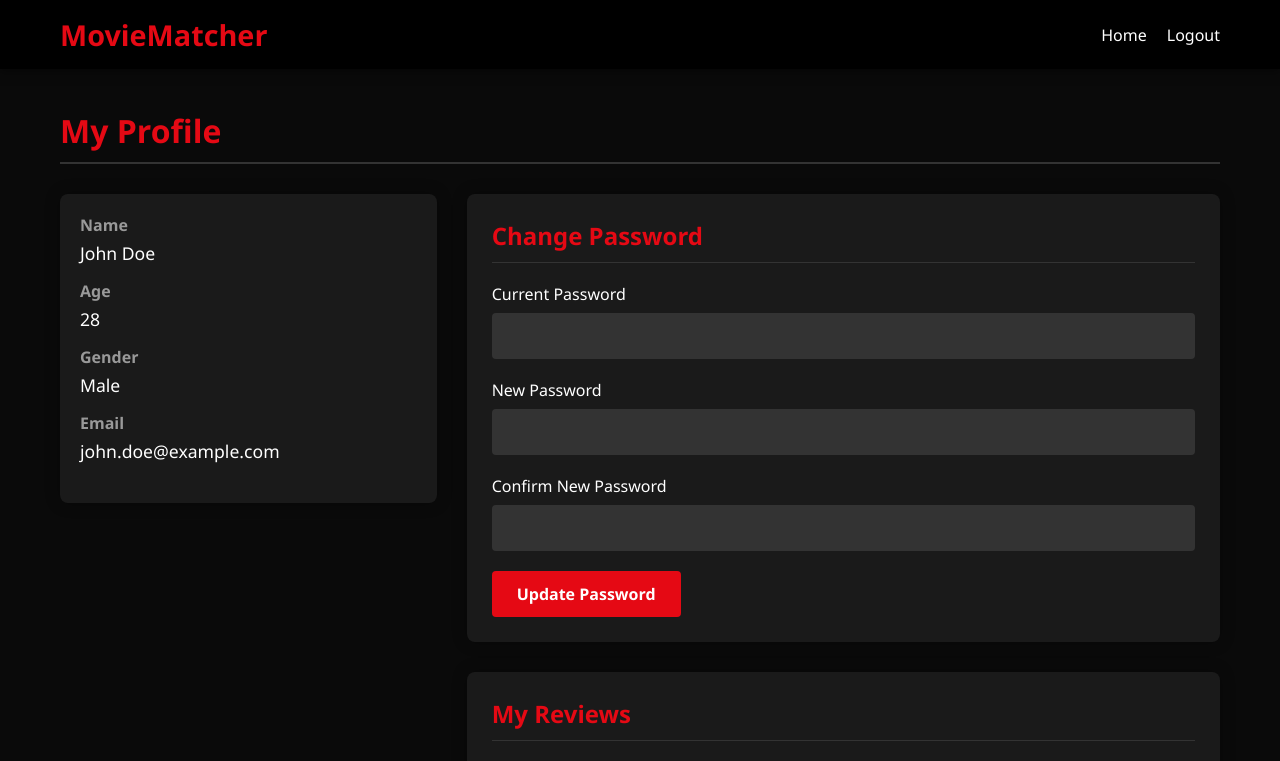
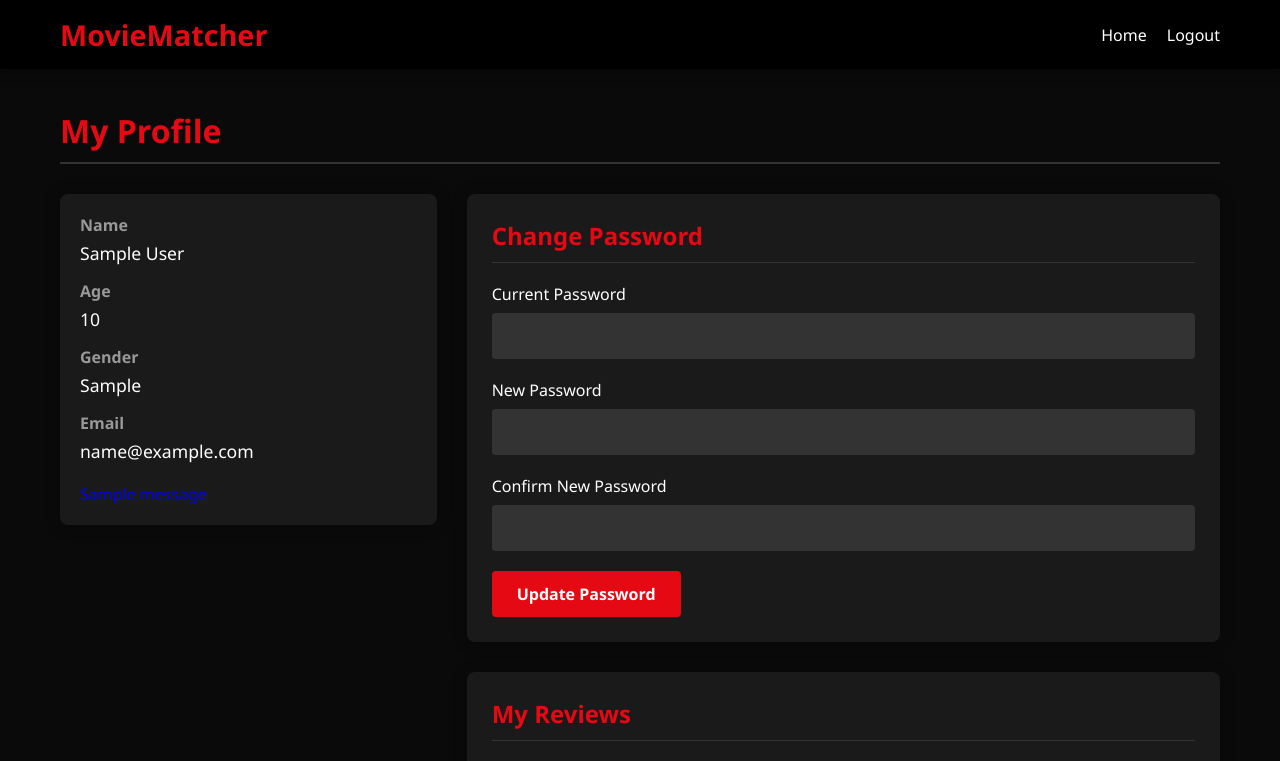
Before and after one commit to rath-anshuman/25CL2_Movie_Recomender-, a Django app: page /profile/ in a window 1280 px wide. Shown: the top 761 px of the page. Run offline with Django 5.2, Linux system fonts and the light colour scheme; a user stored in the database is signed in; tables that the repository leaves empty hold one stand-in row (values such as "Sample post"); one stand-in notice (Sample message) is shown; grey boxes are pictures that could not be loaded.

Commit message:
meow meow

```diff
--- a/Accounts/views.py
+++ b/Accounts/views.py
@@ -1,6 +1,6 @@
 from django.shortcuts import render, redirect
 from django.contrib.auth import login as auth_login, logout as auth_logout
-from django.contrib.auth import authenticate, get_user_model
+from django.contrib.auth import authenticate, get_user_model,update_session_auth_hash
 from django.views.decorators.csrf import csrf_protect
 from django.contrib import messages
 
@@ -45,7 +45,30 @@ def logout(request):
     auth_logout(request)
     return redirect("profile")
 
+def change_password(request):
+    if request.method == 'POST':
+        current_password = request.POST.get('current_password')
+        new_password = request.POST.get('new_password')
+        confirm_password = request.POST.get('confirm_password')
+
+        user = request.user
+
+        if not user.check_password(current_password):
+            messages.error(request, "Current password is incorrect.")
+        elif new_password != confirm_password:
+            messages.error(request, "New passwords do not match.")
+        else:
+            user.set_password(new_password)
+            user.save()
+            update_session_auth_hash(request, user)  # Keeps user logged in
+            messages.success(request, "Password updated successfully.")
+            return redirect('profile')  # or wherever your profile page is
+
+    return render(request, 'account/profile.html')  # replace with your template
+
 def profile(request):
     if not request.user.is_authenticated:
         return redirect("login")
-    return render(request, "account/profile.html")
+
+    user = request.user
+    return render(request, "account/profile.html", {"user": user})
--- a/MR/urls.py
+++ b/MR/urls.py
@@ -2,7 +2,7 @@ from django.contrib import admin
 from django.urls import path, include
 from django.contrib.auth import views as auth_views
 
-from Accounts.views import login,signup,logout,profile
+from Accounts.views import login,signup,logout,profile,change_password
 
 urlpatterns = [
     path('admin/', admin.site.urls),
@@ -11,4 +11,5 @@ urlpatterns = [
     path('logout/', logout, name='logout'),
     path('signup/', signup, name='signup'),
     path('profile/', profile, name='profile'),
+    path('change-password/', change_password, name='change_password'),
 ]
--- a/recomender/admin.py
+++ b/recomender/admin.py
@@ -1,8 +1,9 @@
 from django.contrib import admin
 
 # Register your models here.
-from .models import Movie,Similarity,Movie2
+from .models import Movie,Similarity,Movie2,Review
 
 admin.site.register(Movie)
 admin.site.register(Movie2)
 admin.site.register(Similarity)
+admin.site.register(Review)
--- a/recomender/models.py
+++ b/recomender/models.py
@@ -1,6 +1,5 @@
 from django.db import models
 
-from django.db import models
 
 class Movie(models.Model):
     movie_id = models.IntegerField(unique=True)
@@ -58,10 +57,10 @@ class Similarity(models.Model):
     similar_movie = models.ForeignKey(Movie2, related_name='similar_movies', on_delete=models.CASCADE)
 
 from django.db import models
-from django.contrib.auth.models import User
-
+from Accounts.models import UserAccount
 class Review(models.Model):
     movie = models.ForeignKey(Movie2, on_delete=models.CASCADE)
-    # user = models.ForeignKey(User, on_delete=models.CASCADE)
+    user = models.ForeignKey(UserAccount, on_delete=models.CASCADE,related_name='reviews')
+    rating=models.IntegerField(default=5)
     text = models.TextField()
     created_at = models.DateTimeField(auto_now_add=True)
--- a/recomender/urls.py
+++ b/recomender/urls.py
@@ -6,6 +6,6 @@ from . import views
 urlpatterns = [
     path('', views.movie_dropdown, name='movie_dropdown'),
     path('get_recommendations/', views.get_recommendations_htmx, name='get_recommendations_htmx'),
-    path('fetch-tmdb/<int:movie_id>/', views.fetch_tmdb_movie, name='movie_detail'),
-    path('movies/<int:movie_id>/review/', views.submit_review, name='submit_review'),
+    path('movie/<int:movie_id>/', views.fetch_tmdb_movie, name='movie_detail'),
+    path('movies/review/', views.submit_review, name='submit_review'),
 ]
--- a/templates/account/profile.html
+++ b/templates/account/profile.html
@@ -1,5 +1,6 @@
 <!DOCTYPE html>
 <html lang="en">
+
 <head>
     <meta charset="UTF-8">
     <meta name="viewport" content="width=device-width, initial-scale=1.0">
@@ -206,7 +207,7 @@
 
         .reviews-container {
             display: grid;
-            grid-template-columns: repeat(auto-fill, minmax(300px, 1fr));
+            grid-template-columns: repeat(auto-fill, minmax(200px, 1fr));
             gap: 20px;
         }
 
@@ -222,7 +223,8 @@
         }
 
         .movie-poster {
-            height: 180px;
+            height: 150px;
+            width:120px;
             background-color: #333;
             position: relative;
             overflow: hidden;
@@ -400,11 +402,12 @@
         }
     </style>
 </head>
+
 <body>
     <header class="header">
         <div class="container">
             <div class="header-content">
-                <a href="#" class="logo">MovieMatcher</a>
+                <a href="{% url "movie_dropdown" %}" class="logo">MovieMatcher</a>
                 <nav class="nav-links" id="navLinks">
                     <a href="{% url "movie_dropdown" %}" class="nav-link">Home</a>
                     <a href="{% url "logout" %}" class="nav-link">Logout</a>
@@ -423,97 +426,70 @@
                     <div class="profile-info">
                         <div class="info-item">
                             <span class="info-label">Name</span>
-                            <span class="info-value">John Doe</span>
+                            <span class="info-value">{{user.name}}</span>
                         </div>
                         <div class="info-item">
                             <span class="info-label">Age</span>
-                            <span class="info-value">28</span>
+                            <span class="info-value">{{user.age}}</span>
                         </div>
                         <div class="info-item">
                             <span class="info-label">Gender</span>
-                            <span class="info-value">Male</span>
+                            <span class="info-value">{{user.gender}}</span>
                         </div>
                         <div class="info-item">
                             <span class="info-label">Email</span>
-                            <span class="info-value">john.doe@example.com</span>
+                            <span class="info-value">{{user.email}}</span>
                         </div>
                     </div>
+                {% if messages %}
+                {% for message in messages %}
+                <p style="color:blue;">{{message}}</p>
+                {% endfor %}
+                {% endif %}
                 </aside>
+
 
                 <div class="profile-main">
                     <section class="section">
                         <h2 class="section-title">Change Password</h2>
-                        <form>
+                        <form method="POST" action="{% url 'change_password' %}">
+                            {% csrf_token %}
                             <div class="form-group">
                                 <label for="current-password">Current Password</label>
-                                <input type="password" id="current-password" class="form-control" required>
+                                <input type="password" id="current-password" name="current_password" class="form-control" required>
                             </div>
                             <div class="form-group">
                                 <label for="new-password">New Password</label>
-                                <input type="password" id="new-password" class="form-control" required>
+                                <input type="password" id="new-password" name="new_password" class="form-control" required>
                             </div>
                             <div class="form-group">
                                 <label for="confirm-password">Confirm New Password</label>
-                                <input type="password" id="confirm-password" class="form-control" required>
+                                <input type="password" id="confirm-password" name="confirm_password" class="form-control" required>
                             </div>
                             <button type="submit" class="btn">Update Password</button>
                         </form>
+
                     </section>
 
                     <section class="section">
                         <h2 class="section-title">My Reviews</h2>
                         <div class="reviews-container">
-                            <!-- Review 1 -->
+                            {% for review in user.reviews.all %}
                             <div class="review-card">
                                 <div class="movie-poster">
-                                    <img src="/placeholder.svg?height=180&width=300" alt="Inception">
-                                    <div class="movie-rating">9.2</div>
+                                    <a href={% url "movie_detail" review.movie.movie_id %}><img src="https://image.tmdb.org/t/p/w500{{ review.movie.poster_path }}" alt="{{ review.movie.title }}"></a>
+                                    <div class="movie-rating">{{ review.rating }}</div>
                                 </div>
                                 <div class="review-content">
-                                    <h3 class="movie-title">Inception</h3>
-                                    <div class="review-date">Reviewed on: May 15, 2023</div>
-                                    <p class="review-text">A mind-bending masterpiece that keeps you on the edge of your seat. The visual effects are stunning and the plot is incredibly complex yet satisfying.</p>
+                                    <h3 class="movie-title">{{ review.movie.title }}</h3>
+                                    <div class="review-date">Reviewed on: {{ review.created_at|date:"F d, Y" }}</div>
+                                    <p class="review-text">{{ review.text }}</p>
                                 </div>
                             </div>
+                            {% empty %}
+                            <p style="color:#999;">You haven’t posted any reviews yet.</p>
+                            {% endfor %}
 
-                            <!-- Review 2 -->
-                            <div class="review-card">
-                                <div class="movie-poster">
-                                    <img src="/placeholder.svg?height=180&width=300" alt="The Shawshank Redemption">
-                                    <div class="movie-rating">9.8</div>
-                                </div>
-                                <div class="review-content">
-                                    <h3 class="movie-title">The Shawshank Redemption</h3>
-                                    <div class="review-date">Reviewed on: April 3, 2023</div>
-                                    <p class="review-text">One of the greatest films ever made. The story of hope and redemption is timeless. Morgan Freeman's narration adds so much depth to the film.</p>
-                                </div>
-                            </div>
-
-                            <!-- Review 3 -->
-                            <div class="review-card">
-                                <div class="movie-poster">
-                                    <img src="/placeholder.svg?height=180&width=300" alt="The Dark Knight">
-                                    <div class="movie-rating">9.5</div>
-                                </div>
-                                <div class="review-content">
-                                    <h3 class="movie-title">The Dark Knight</h3>
-                                    <div class="review-date">Reviewed on: March 12, 2023</div>
-                                    <p class="review-text">Heath Ledger's Joker is simply unforgettable. This film redefined what a superhero movie could be. The action sequences are breathtaking.</p>
-                                </div>
-                            </div>
-
-                            <!-- Review 4 -->
-                            <div class="review-card">
-                                <div class="movie-poster">
-                                    <img src="/placeholder.svg?height=180&width=300" alt="Pulp Fiction">
-                                    <div class="movie-rating">9.0</div>
-                                </div>
-                                <div class="review-content">
-                                    <h3 class="movie-title">Pulp Fiction</h3>
-                                    <div class="review-date">Reviewed on: February 28, 2023</div>
-                                    <p class="review-text">Tarantino at his best. The non-linear storytelling and memorable dialogue make this a classic. The cast delivers outstanding performances.</p>
-                                </div>
-                            </div>
                         </div>
                     </section>
                 </div>
@@ -523,4 +499,5 @@
 
 
 </body>
+
 </html>
```
Also changed, not shown: recomender/views.py (+11 -5 lines), templates/movies.html (+129 -8 lines), recomender/migrations/0013_review_user.py (added), recomender/migrations/0014_review_star.py (added), recomender/migrations/0015_remove_review_star_review_rating.py (added).
